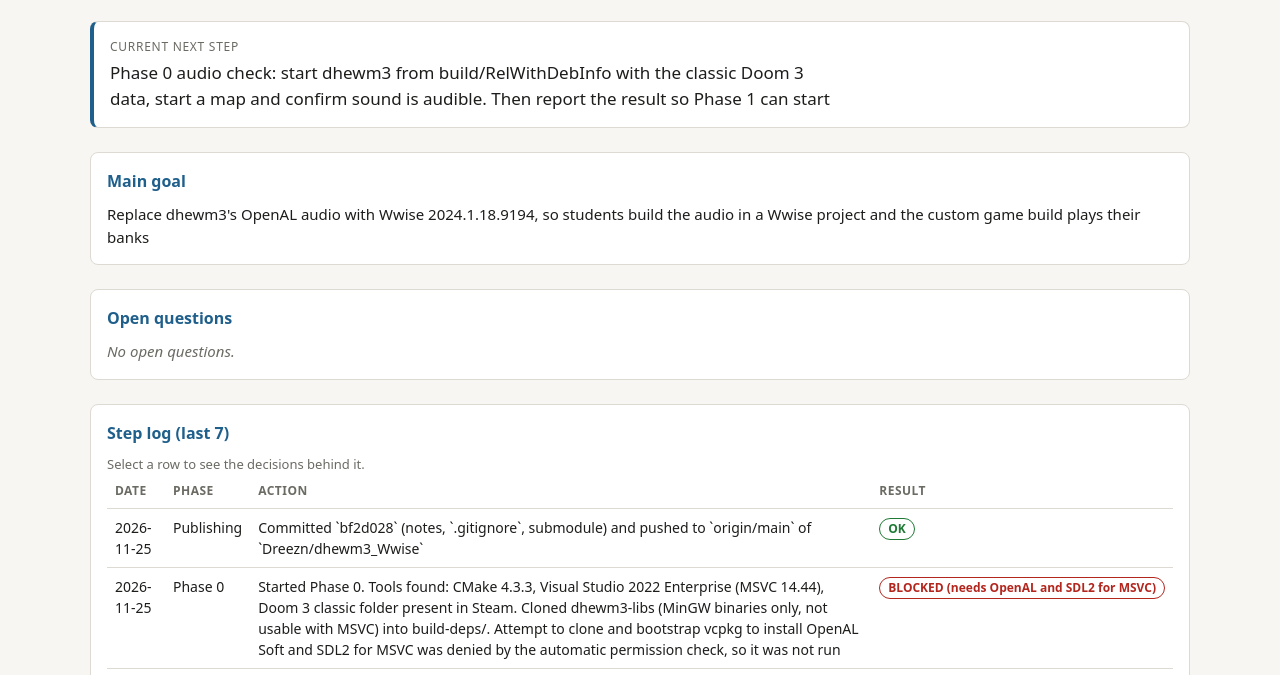
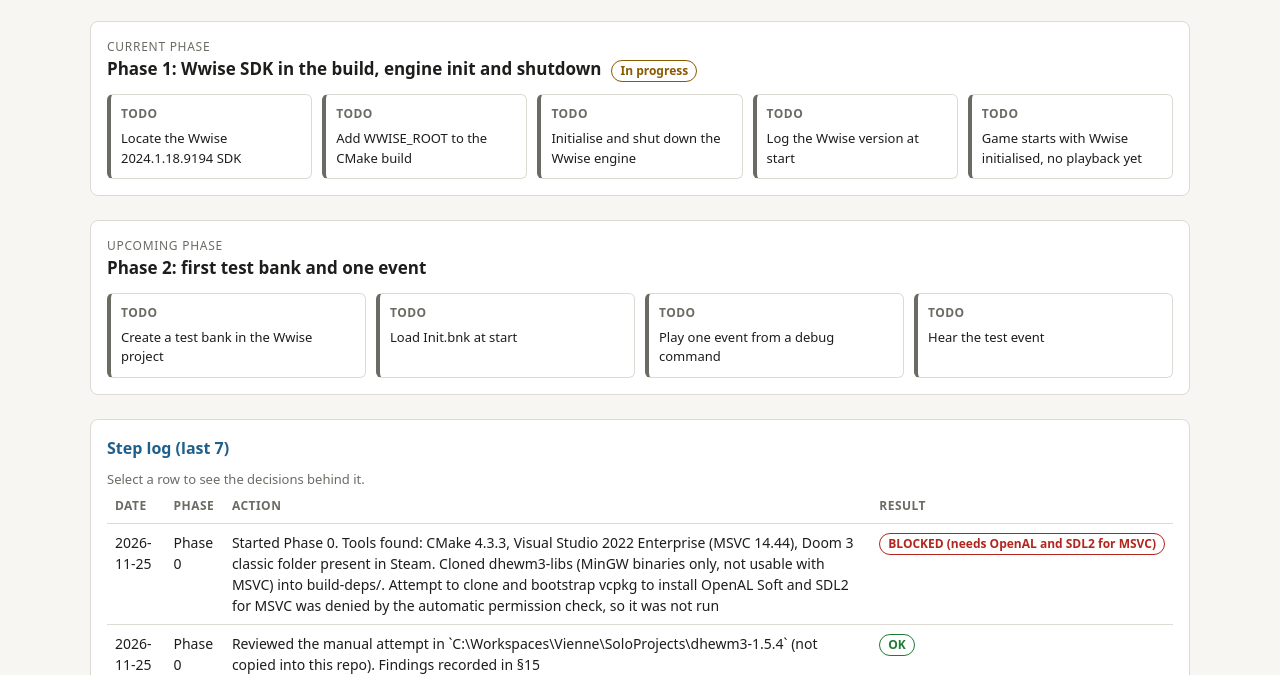
Before and after one commit to Dreezn/dhewm3_Wwise, a plain HTML site: page docs/index.html in a window 1280 px wide. Shown: the part 102-777 px from the top of the page. Drawn offline with Linux system fonts and the light colour scheme.

Commit message:
Dashboard shows current and upcoming phase; hide empty questions; drop main goal
- Phase progress table (notes 8.1) exported by the sync script with step states
- Log S-025 (sound confirmed by user), S-026 and D-030
- Summary page: phase grids (done green, blocked red, todo grey), no empty questions section, no main goal

Co-Authored-By: Claude Haiku 5.5 <noreply@anthropic.com>

```diff
--- a/docs/dashboard-data.json
+++ b/docs/dashboard-data.json
@@ -11,6 +11,81 @@
       "id": "N-01",
       "step": "Phase 0 audio check: start dhewm3 from build/RelWithDebInfo with the classic Doom 3 data, start a map and confirm sound is audible. Then report the result so Phase 1 can start",
       "status": "Current"
+    }
+  ],
+  "phases": [
+    {
+      "id": "P-00",
+      "name": "Phase 0: baseline build and audio",
+      "status": "done",
+      "steps": [
+        {
+          "text": "Configure with CMake",
+          "state": "done"
+        },
+        {
+          "text": "Build RelWithDebInfo with MSVC",
+          "state": "done"
+        },
+        {
+          "text": "Start the game without crashing",
+          "state": "done"
+        },
+        {
+          "text": "Confirm sound plays on a map",
+          "state": "done"
+        }
+      ]
+    },
+    {
+      "id": "P-01",
+      "name": "Phase 1: Wwise SDK in the build, engine init and shutdown",
+      "status": "current",
+      "steps": [
+        {
+          "text": "Locate the Wwise 2024.1.18.9194 SDK",
+          "state": "todo"
+        },
+        {
+          "text": "Add WWISE_ROOT to the CMake build",
+          "state": "todo"
+        },
+        {
+          "text": "Initialise and shut down the Wwise engine",
+          "state": "todo"
+        },
+        {
+          "text": "Log the Wwise version at start",
+          "state": "todo"
+        },
+        {
+          "text": "Game starts with Wwise initialised, no playback yet",
+          "state": "todo"
+        }
+      ]
+    },
+    {
+      "id": "P-02",
+      "name": "Phase 2: first test bank and one event",
+      "status": "upcoming",
+      "steps": [
+        {
+          "text": "Create a test bank in the Wwise project",
+          "state": "todo"
+        },
+        {
+          "text": "Load Init.bnk at start",
+          "state": "todo"
+        },
+        {
+          "text": "Play one event from a debug command",
+          "state": "todo"
+        },
+        {
+          "text": "Hear the test event",
+          "state": "todo"
+        }
+      ]
     }
   ],
   "steps": [
@@ -220,6 +295,24 @@
       "result": "OK (refresh not yet checked on Pages)",
       "decision": "D-021, D-024",
       "notes": "Dashboard shows no open questions until a new one is added to §11."
+    },
+    {
+      "id": "S-025",
+      "date": "2026-11-25",
+      "phase": "Phase 0",
+      "action": "Audio check: the user started dhewm3 from build/RelWithDebInfo with the classic Doom 3 data and confirmed sound plays on a map",
+      "result": "OK",
+      "decision": "D-026",
+      "notes": "Phase 0 done."
+    },
+    {
+      "id": "S-026",
+      "date": "2026-11-25",
+      "phase": "Dashboard",
+      "action": "Dashboard changes requested: hide the open-questions section when empty, remove the main goal, replace the next-step banner with the current phase (steps as coloured grid) and add the upcoming phase",
+      "result": "OK (in progress)",
+      "decision": "D-030",
+      "notes": "Dashboard updated before continuing work, so the user can follow along."
     },
     {
       "id": "S-012",
@@ -476,6 +569,15 @@
       "revisit": "Rules change"
     },
     {
+      "id": "D-030",
+      "date": "2026-11-25",
+      "category": "Dashboard & process",
+      "decision": "The dashboard shows the current and upcoming phase with their steps (done green, blocked red, todo grey). The open-questions section is hidden when empty. The main goal is not shown",
+      "reason": "User request to follow phase progress",
+      "status": "Accepted",
+      "revisit": "Dashboard layout changes"
+    },
+    {
       "id": "D-014",
       "date": "2026-11-25",
       "category": "Dashboard & process",
--- a/docs/index.html
+++ b/docs/index.html
@@ -12,13 +12,18 @@ body{margin:0;background:var(--bg);color:var(--fg);font:15px/1.5 system-ui,-appl
 main{max-width:1100px;margin:0 auto;display:grid;gap:24px}
 h1{font-size:22px;margin:0;text-wrap:balance}
 h2{font-size:16px;margin:0 0 10px;color:var(--accent)}
+h3{font-size:17px;margin:0;text-wrap:balance}
 p{margin:0}
 .lead,.msg,.kicker,.hint{color:var(--muted)}
 .hint{font-size:13px}
 .kicker{font-size:12px;text-transform:uppercase;letter-spacing:.06em}
 section{background:var(--card);border:1px solid var(--line);border-radius:8px;padding:16px;min-width:0}
-.next{border-left:4px solid var(--accent);display:grid;gap:4px}
-.next-text{font-size:17px;text-wrap:balance}
+section[hidden]{display:none}
+.phase-head{display:flex;gap:10px;align-items:baseline;flex-wrap:wrap;margin-bottom:12px}
+.grid{display:grid;grid-template-columns:repeat(auto-fit,minmax(160px,1fr));gap:10px}
+.cell{border:1px solid var(--line);border-left:4px solid var(--c,var(--muted));border-radius:6px;padding:10px;font-size:13px;display:grid;gap:6px;align-content:start}
+.cell .state{font-size:12px;font-weight:600;color:var(--c,var(--muted));text-transform:uppercase;letter-spacing:.04em}
+.done{--c:var(--good)} .blocked{--c:var(--bad)} .todo{--c:var(--muted)}
 .wrap{overflow-x:auto}
 table{border-collapse:collapse;width:100%;font-size:14px}
 th,td{text-align:left;padding:8px;border-bottom:1px solid var(--line);vertical-align:top}
@@ -46,19 +51,21 @@ tr.detail td{background:var(--tint);font-size:13px;padding:10px 12px}
 <p class="hint" id="updated">Loading…</p>
 </header>
 
-<section class="next">
-<p class="kicker">Current next step</p>
-<p class="next-text" id="next">Loading…</p>
+<section id="sec-current">
+<p class="kicker">Current phase</p>
+<div class="phase-head"><h3 id="cur-name">Loading…</h3><span class="pill" id="cur-status"></span></div>
+<div class="grid" id="cur-steps"></div>
 </section>
 
-<section>
-<h2>Main goal</h2>
-<p id="goal">Loading…</p>
+<section id="sec-upcoming">
+<p class="kicker">Upcoming phase</p>
+<div class="phase-head"><h3 id="up-name">Loading…</h3></div>
+<div class="grid" id="up-steps"></div>
 </section>
 
-<section>
+<section id="sec-questions" hidden>
 <h2>Open questions</h2>
-<div id="questions"><p class="empty">Loading…</p></div>
+<div id="questions"></div>
 </section>
 
 <section>
@@ -80,9 +87,11 @@ tr.detail td{background:var(--tint);font-size:13px;padding:10px 12px}
 </main>
 
 <script>
-// Rules (see PROJECT_NOTES.md section 14): dashboard-related items are hidden.
+// Rules (see PROJECT_NOTES.md section 14.1): dashboard-related items are hidden.
 const HIDDEN_PHASES = ["Dashboard", "Hosting", "Sync", "Process"];
 const HIDDEN_CATEGORIES = ["Dashboard & process"];
+const REFRESH_MS = 5 * 60 * 1000;
+let shown = false;
 
 function el(tag, cls, text) {
   const n = document.createElement(tag);
@@ -106,20 +115,15 @@ function resultClass(result) {
 function decisionIdsIn(text) {
   return (String(text || "").match(/D-\d{3}/g) || []).filter((v, i, a) => a.indexOf(v) === i);
 }
-function linkedDecisions(step, decisionsById) {
-  const ids = decisionIdsIn(step.decision);
-  return ids.map((id) => decisionsById[id]).filter(Boolean);
-}
 function toggleDetail(tr, step, decisionsById) {
   const open = tr.getAttribute("aria-expanded") === "true";
   tr.setAttribute("aria-expanded", open ? "false" : "true");
   const next = tr.nextElementSibling;
   if (open && next && next.classList.contains("detail")) { next.remove(); return; }
-  const detail = el("tr", "detail detail-row");
-  detail.classList.add("detail");
+  const detail = el("tr", "detail");
   const td = el("td");
   td.colSpan = 4;
-  const links = linkedDecisions(step, decisionsById);
+  const links = decisionIdsIn(step.decision).map((id) => decisionsById[id]).filter(Boolean);
   if (!links.length) {
     td.appendChild(el("p", "empty", "No decisions linked to this step."));
   } else {
@@ -134,24 +138,39 @@ function toggleDetail(tr, step, decisionsById) {
   detail.appendChild(td);
   tr.after(detail);
 }
+function renderPhaseSteps(target, phase) {
+  if (!phase || !(phase.steps || []).length) {
+    target.replaceChildren(el("p", "empty", "No steps listed."));
+    return;
+  }
+  target.replaceChildren(...phase.steps.map((s) => {
+    const cell = el("div", "cell " + (s.state || "todo"));
+    cell.append(el("span", "state", s.state || "todo"), el("span", null, s.text || ""));
+    return cell;
+  }));
+}
 function render(data) {
-  const current = (data.next || []).find((r) => r.status === "Current") || (data.next || [])[0];
-  document.getElementById("next").textContent = current ? current.step : "No next step set.";
+  const phases = data.phases || [];
+  const current = phases.find((p) => p.status === "current");
+  const upcoming = phases.find((p) => p.status === "upcoming");
 
-  const goal = (data.goals || []).find((r) => r.status === "Current") || (data.goals || [])[0];
-  document.getElementById("goal").textContent = goal ? goal.goal : "No main goal set.";
+  document.getElementById("cur-name").textContent = current ? current.name : "No current phase set.";
+  const pill = document.getElementById("cur-status");
+  pill.textContent = current ? "In progress" : "";
+  pill.className = "pill warn";
+  renderPhaseSteps(document.getElementById("cur-steps"), current);
 
-  const qbox = document.getElementById("questions");
+  document.getElementById("up-name").textContent = upcoming ? upcoming.name : "No upcoming phase set.";
+  renderPhaseSteps(document.getElementById("up-steps"), upcoming);
+
   const questions = data.questions || [];
-  if (!questions.length) {
-    qbox.replaceChildren(el("p", "empty", "No open questions."));
-  } else {
-    qbox.replaceChildren(...questions.map((q) => {
-      const card = el("div", "q");
-      card.append(el("p", null, q.question), el("span", "msg", q.status));
-      return card;
-    }));
-  }
+  const qsection = document.getElementById("sec-questions");
+  qsection.hidden = questions.length === 0;
+  document.getElementById("questions").replaceChildren(...questions.map((q) => {
+    const card = el("div", "q");
+    card.append(el("p", null, q.question), el("span", "msg", q.status));
+    return card;
+  }));
 
   const decisionsAll = data.decisions || [];
   const decisionsById = {};
@@ -204,8 +223,6 @@ function render(data) {
   });
   document.getElementById("decisions").replaceChildren(...(rows.length ? rows : [emptyRow(3, "Nothing here yet.")]));
 }
-const REFRESH_MS = 5 * 60 * 1000;
-let shown = false;
 function stamp(text) {
   document.getElementById("updated").textContent = text;
 }
@@ -218,7 +235,7 @@ function load() {
       stamp("Last refreshed " + new Date().toLocaleTimeString() + ". Refreshes every 5 minutes.");
     })
     .catch(() => {
-      if (!shown) document.getElementById("next").textContent = "Could not load the summary data.";
+      if (!shown) document.getElementById("cur-name").textContent = "Could not load the summary data.";
       stamp("Could not refresh. Retrying in 5 minutes.");
     });
 }
```
Also changed, not shown: 2 other files.
